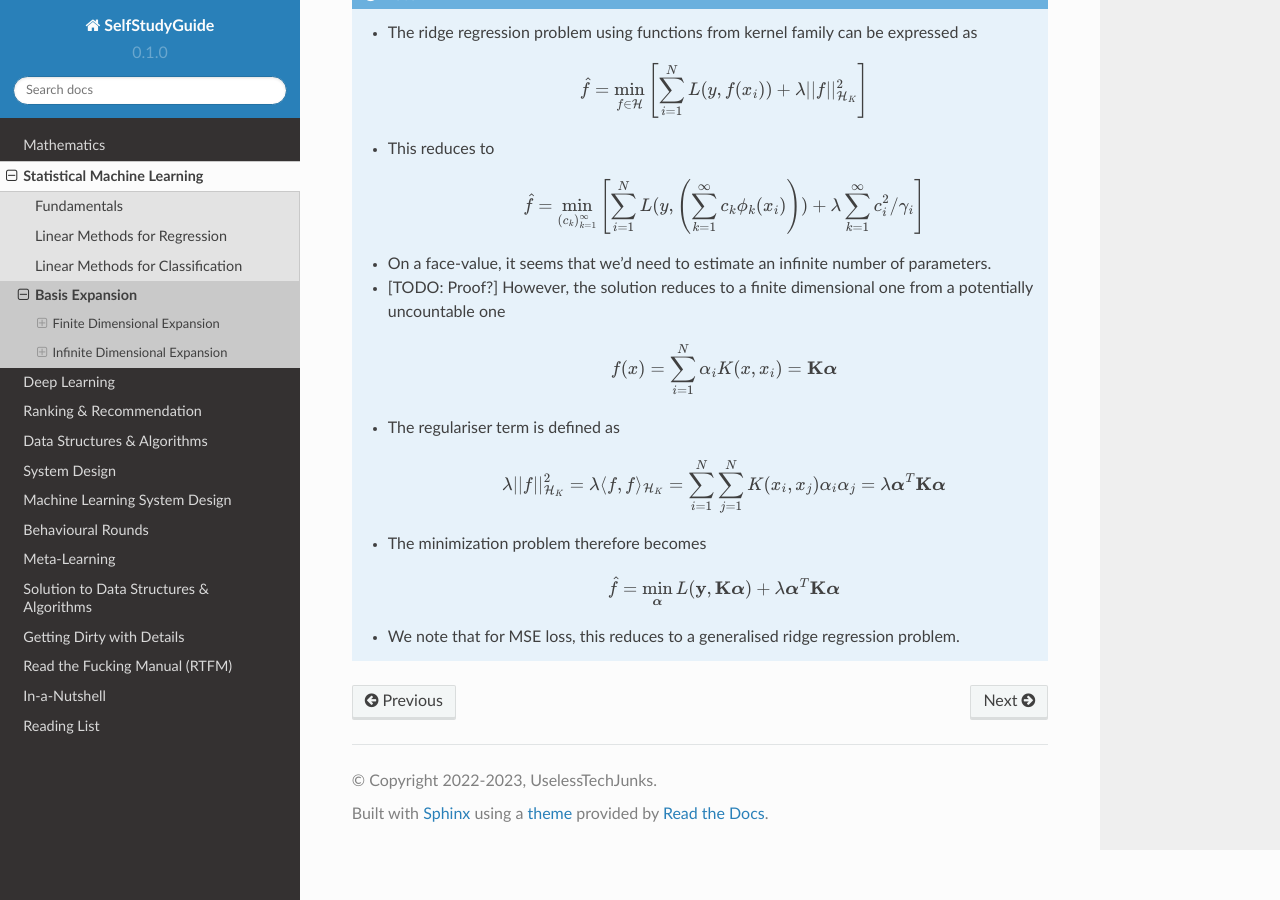
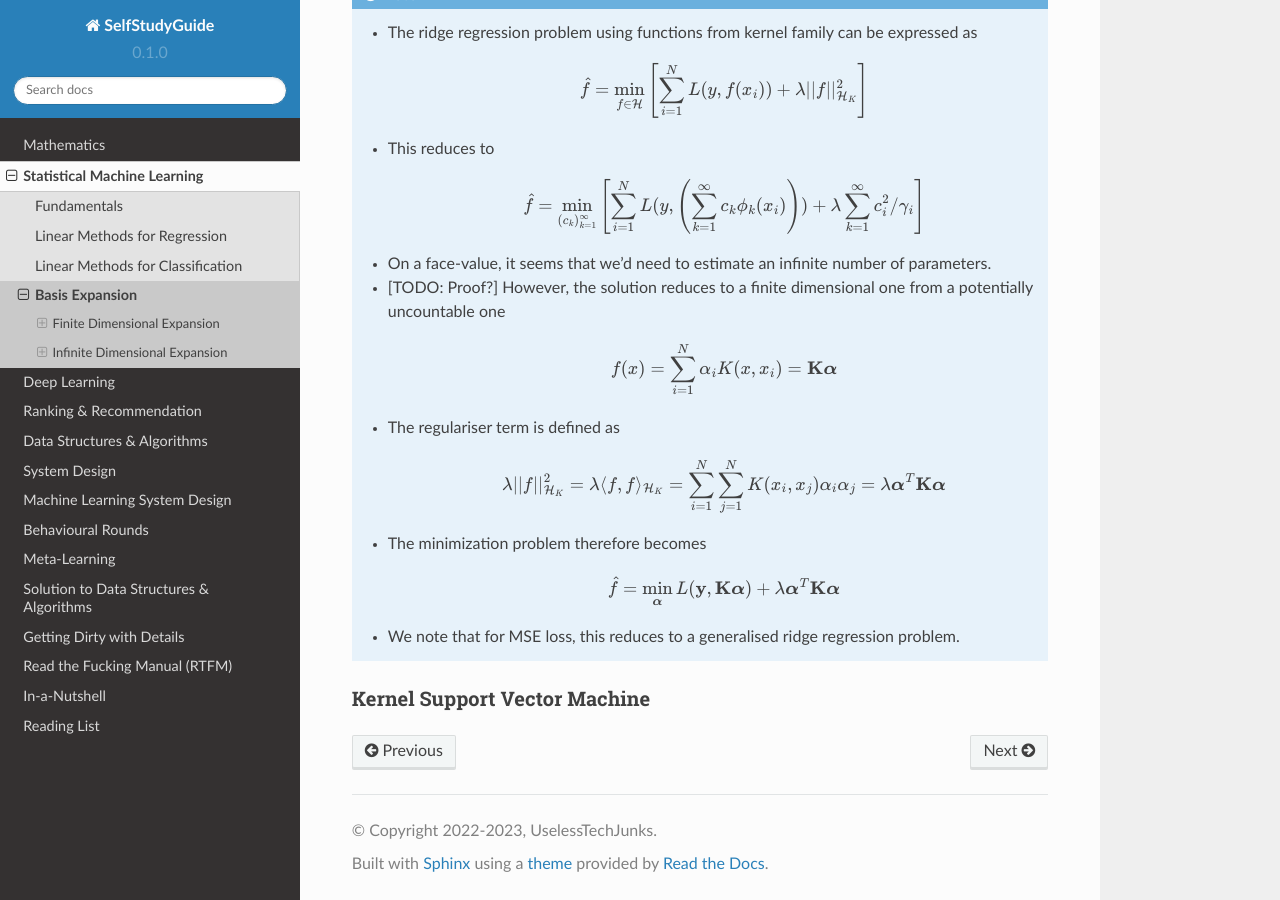
Before and after one commit to uselesstechjunks/leetcode, a Sphinx documentation site: the page built from docs/source/ml/basisexp.rst, in a window 1280 px wide and 900 px high, scrolled down 8225 px. Built offline with Sphinx 7.4.7 and the Read the Docs theme 2.0.0, drawn with Linux system fonts in a browser that asks for light colours.

Commit message:
Update basisexp.rst

```diff
--- a/docs/source/ml/basisexp.rst
+++ b/docs/source/ml/basisexp.rst
@@ -252,3 +252,6 @@ Kernel Ridge Regression
 
 		.. math:: \hat{f}=\min_{\boldsymbol{\alpha}}L(\mathbf{y}, \mathbf{K}\boldsymbol{\alpha})+\lambda\boldsymbol{\alpha}^T\mathbf{K}\boldsymbol{\alpha}
 	* We note that for MSE loss, this reduces to a generalised ridge regression problem.
+
+Kernel Support Vector Machine
+==================================================================================
```
